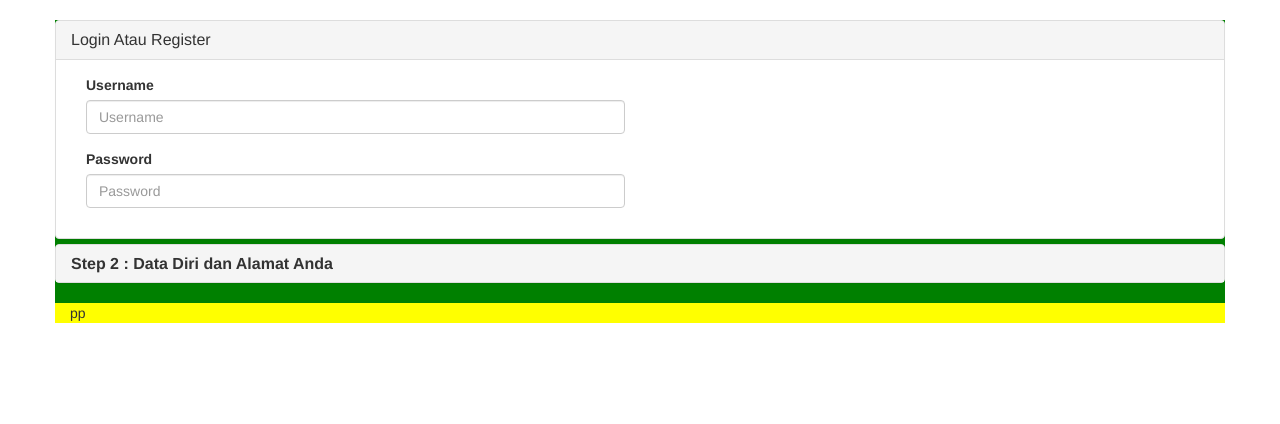
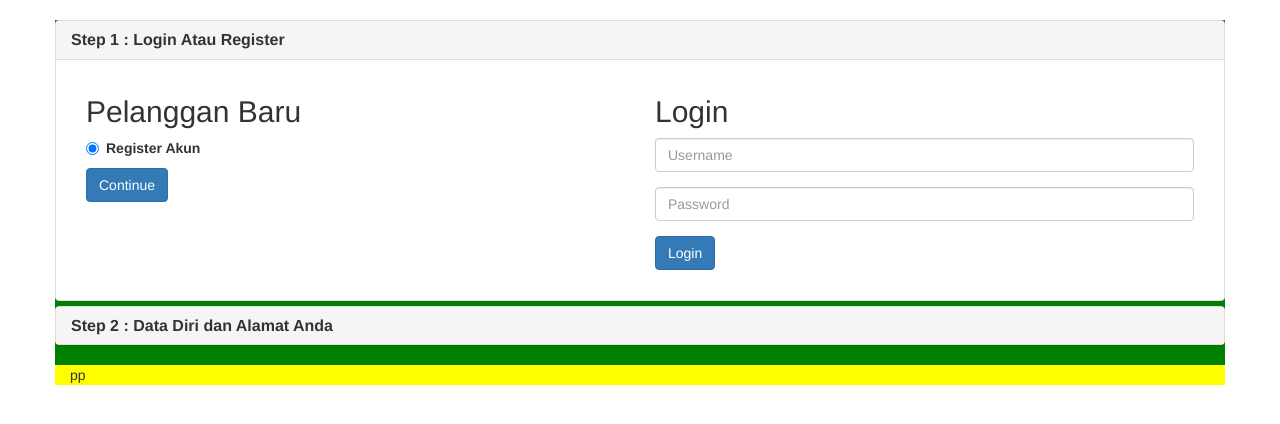
Before and after one commit to AgungPrabowo/toptrackerstore, a CodeIgniter app: page /toptrackerstore/index.php/order/index in a window 1280 px wide. Shown: the part 52-476 px from the top of the page. Run offline with CodeIgniter, Linux system fonts and the light colour scheme.

Commit message:
menghapus code jquery

```diff
--- a/application/views/form_register_login.php
+++ b/application/views/form_register_login.php
@@ -1,30 +1,41 @@
 <div class="panel panel-default">
   <div class="panel-heading" role="tab" id="headingOne">
     <h4 class="panel-title">
-              <a role="button" data-toggle="collapse" data-parent="#accordion" href="#collapseOne" aria-expanded="true" aria-controls="collapseOne">
-                Login Atau Register
-              </a>
+      <strong>Step 1 : Login Atau Register</strong>
     </h4>
   </div>
   <div id="collapseOne" class="panel-collapse collapse in" role="tabpanel" aria-labelledby="headingOne">
     <div class="panel-body">
+
+      <div class="col-sm-6 col-md-6">
+        <h2>Pelanggan Baru</h2>
+        <div class="radio">
+          <label>
+            <input type="radio" name="optionsRadios" id="optionsRadios1" value="register" checked><strong>Register Akun</strong>
+          </label>
+        </div>
+      <a class="btn btn-primary" role="button" data-toggle="collapse" data-parent="#accordion" href="#collapseTwo" aria-expanded="false" aria-controls="collapseTwo">
+        Continue</a>
+      </div><!-- END class=col-sm-6 col-md-6 -->
+
       <div class="col-sm-6 col-md-6">
         <div class="form-group">
-                  <label class="control-label">Username</label>
+        <h2>Login</h2>
           <div>
             <input type="text" class="form-control" placeholder="Username" name="username" id="username" requiured>
           </div>
         </div>
         <div class="form-group">
-                  <label class="control-label">Password</label>
           <div>
             <input type="password" class="form-control" placeholder="Password" name="password" id="password" required>
           </div>
         </div>
+        <div class="form-group">
+          <input type="submit" class="btn btn-primary" value="Login">
         </div>
-              <div class="col-sm-6 col-md-6">
+
+      </div><!-- END class=col-sm-6 col-md-6 -->
 
     </div>
   </div>
 </div>
-        </div>
```
Lines whose indentation alone changed are shown as unchanged.
